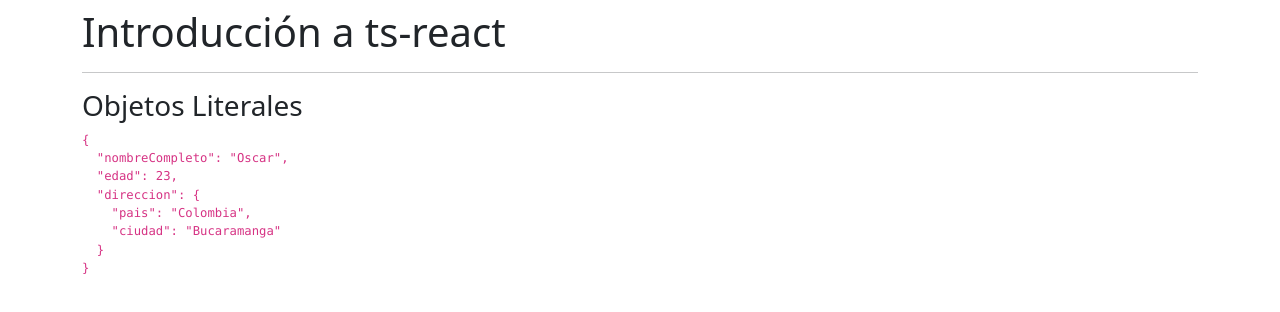
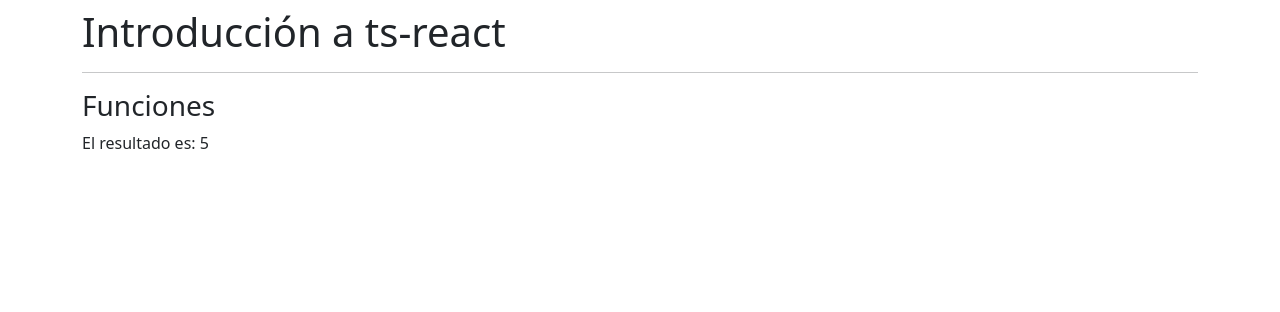
Before and after one commit to DaniDotExe/react-native, a React (Create React App) app in the folder 01-ts-react/: page / in a window 1280 px wide. Shown: the top 312 px of the page. Built offline with nearby package versions, Linux system fonts and the light colour scheme.

Commit message:
Clase 13

```diff
--- a/01-ts-react/src/App.tsx
+++ b/01-ts-react/src/App.tsx
@@ -1,6 +1,7 @@
 import React from 'react'
 import { TiposBasicos } from './typescript/TiposBasicos';
 import { ObjetosLiterales } from './typescript/ObjetosLiterales';
+import { Funciones } from './typescript/Funciones';
 
 
 const App = () => {
@@ -9,7 +10,8 @@
       <h1>Introducción a ts-react</h1>
       <hr/>
       {/*<TiposBasicos />*/}
-      <ObjetosLiterales />
+      {/*<ObjetosLiterales /> */}
+      <Funciones />
     </div>
   )
 }
--- /dev/null
+++ b/01-ts-react/src/typescript/Funciones.tsx
@@ -0,0 +1,13 @@
+export const Funciones = () => {
+
+    const sumar = ( a: number, b: number ): number => {
+       return a+b;
+    }
+
+  return (
+    <>
+        <h3>Funciones</h3>
+        <span>El resultado es: { sumar(1,4) }</span>
+    </>
+  )
+}
```
